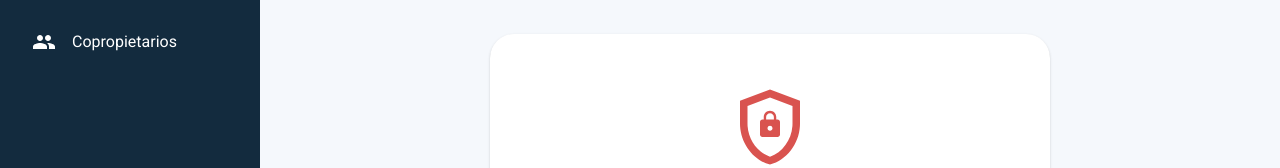
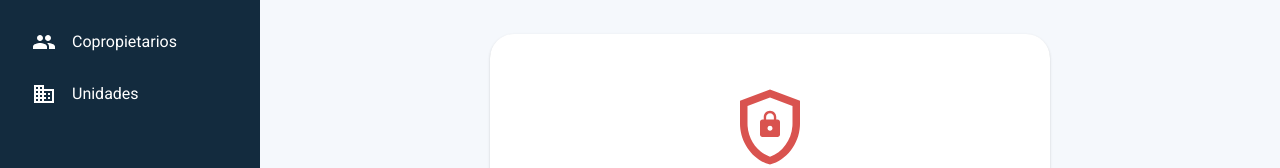
Before and after one commit to 201806081-design/Nexa-edificio-xyz, a React (Vite) app in the folder frontend/: page /permisos in a window 1280 px wide. Shown: the part 128-296 px from the top of the page. Built offline with nearby package versions, Linux system fonts and the light colour scheme; sample sign-in values are in the browser's storage.

Commit message:
feat(unidades): navegacion y rutas del modulo, base inico

```diff
--- a/frontend/src/components/Sidebar.jsx
+++ b/frontend/src/components/Sidebar.jsx
@@ -10,10 +10,11 @@ import ShieldIcon from '@mui/icons-material/Shield';
 import AccountCircleIcon from '@mui/icons-material/AccountCircle';
 import LogoutIcon from '@mui/icons-material/Logout';
 import MenuIcon from '@mui/icons-material/Menu';
+import PeopleIcon from '@mui/icons-material/People';
+import DomainIcon from '@mui/icons-material/Domain';
 import { useNavigate, useLocation } from 'react-router-dom';
 import { useAuth } from '../hooks/useAuth';
 import { MENU_POR_ROL } from '../constants/permisos';
-import PeopleIcon from '@mui/icons-material/People';
 
 const ANCHO = 260;
 
@@ -22,6 +23,7 @@ const OPCIONES = {
   'Usuarios y roles': { icon: <GroupIcon />, ruta: '/usuarios' },
   'Permisos por rol': { icon: <ShieldIcon />, ruta: '/permisos' },
   Copropietarios: { icon: <PeopleIcon />, ruta: '/copropietarios' },
+  Unidades: { icon: <DomainIcon />, ruta: '/unidades' },
 };
 
 // Contenido del menu (se usa tanto en escritorio como en el drawer movil)
--- a/frontend/src/constants/permisos.js
+++ b/frontend/src/constants/permisos.js
@@ -57,9 +57,9 @@ export const PERMISOS_POR_ROL = {
 };
 
 // Opciones del menu lateral que ve cada rol
-// Admin ve las 4 opciones; Directorio y Consulta solo "Inicio"
+// Admin ve todas las opciones; Directorio y Consulta ven Inicio, Copropietarios y Unidades
 export const MENU_POR_ROL = {
-  [ROLES.ADMINISTRADOR]: ['Inicio', 'Usuarios y roles', 'Permisos por rol', 'Copropietarios'],
-  [ROLES.DIRECTORIO]: ['Inicio', 'Copropietarios'],
-  [ROLES.CONSULTA]: ['Inicio', 'Copropietarios'],
+  [ROLES.ADMINISTRADOR]: ['Inicio', 'Usuarios y roles', 'Permisos por rol', 'Copropietarios', 'Unidades'],
+  [ROLES.DIRECTORIO]: ['Inicio', 'Copropietarios', 'Unidades'],
+  [ROLES.CONSULTA]: ['Inicio', 'Copropietarios', 'Unidades'],
 };
--- /dev/null
+++ b/frontend/src/pages/Unidades/HistorialOcupantes.jsx
@@ -0,0 +1,11 @@
+import { Typography } from '@mui/material';
+import DashboardLayout from '../../layouts/DashboardLayout';
+
+// Placeholder: se completa en los commits 7 y 8 (historial de ocupantes).
+export default function HistorialOcupantes() {
+    return (
+        <DashboardLayout>
+            <Typography variant="h1" sx={{ fontSize: '2rem' }}>Historial de ocupantes</Typography>
+        </DashboardLayout>
+    );
+}
--- /dev/null
+++ b/frontend/src/pages/Unidades/RegistrarUnidad.jsx
@@ -0,0 +1,11 @@
+import { Typography } from '@mui/material';
+import DashboardLayout from '../../layouts/DashboardLayout';
+
+// Placeholder: se completa en los commits 4 y 5 (formulario y alta).
+export default function RegistrarUnidad() {
+    return (
+        <DashboardLayout>
+            <Typography variant="h1" sx={{ fontSize: '2rem' }}>Registrar unidad</Typography>
+        </DashboardLayout>
+    );
+}
--- /dev/null
+++ b/frontend/src/pages/Unidades/Unidades.jsx
@@ -0,0 +1,11 @@
+import { Typography } from '@mui/material';
+import DashboardLayout from '../../layouts/DashboardLayout';
+
+// Placeholder: se completa en el commit 3 (listado con filtro por tipo).
+export default function Unidades() {
+    return (
+        <DashboardLayout>
+            <Typography variant="h1" sx={{ fontSize: '2rem' }}>Unidades del edificio</Typography>
+        </DashboardLayout>
+    );
+}
--- a/frontend/src/routes/AppRoutes.jsx
+++ b/frontend/src/routes/AppRoutes.jsx
@@ -7,6 +7,9 @@ import Copropietarios from '../pages/Copropietarios/Copropietarios';
 import RegistrarPersona from '../pages/Copropietarios/RegistrarPersona';
 import DetallePersona from '../pages/Copropietarios/DetallePersona';
 import EditarPersona from '../pages/Copropietarios/EditarPersona';
+import Unidades from '../pages/Unidades/Unidades';
+import RegistrarUnidad from '../pages/Unidades/RegistrarUnidad';
+import HistorialOcupantes from '../pages/Unidades/HistorialOcupantes';
 import ProtectedRoute from './ProtectedRoute';
 
 export default function AppRoutes() {
@@ -22,6 +25,10 @@ export default function AppRoutes() {
       <Route path="/copropietarios/:id" element={<ProtectedRoute><DetallePersona /></ProtectedRoute>} />
       <Route path="/copropietarios/:id/editar" element={<ProtectedRoute><EditarPersona /></ProtectedRoute>} />
 
+      <Route path="/unidades" element={<ProtectedRoute><Unidades /></ProtectedRoute>} />
+      <Route path="/unidades/registrar" element={<ProtectedRoute><RegistrarUnidad /></ProtectedRoute>} />
+      <Route path="/unidades/historial" element={<ProtectedRoute><HistorialOcupantes /></ProtectedRoute>} />
+
       <Route path="*" element={<Navigate to="/login" replace />} />
     </Routes>
   );
```
